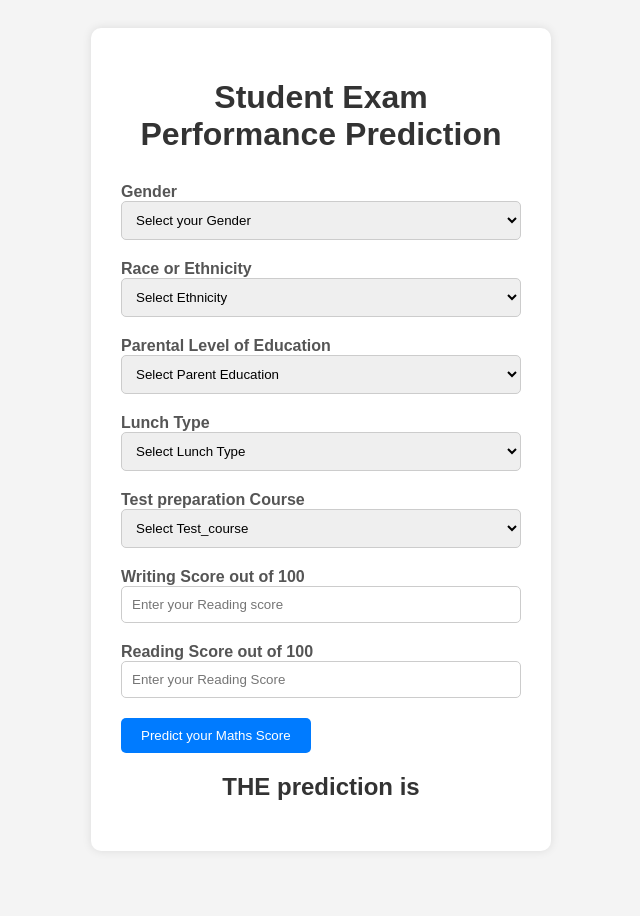
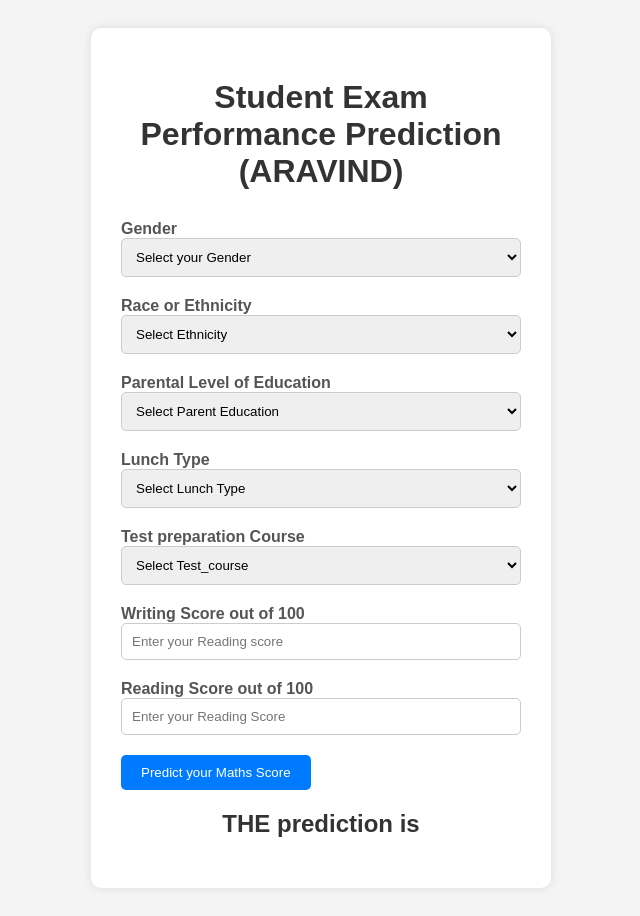
Before and after one commit to aravindvick/mlproject1, a Flask app: page /predictdata in a window 1280 px wide. Shown: the whole page, without its empty margins (319-959 px from the left). Before the commit the page ends 800 px from the top, so only its background shows below. Run offline with Flask 3, Linux system fonts and the light colour scheme.

Commit message:
Update home.html

```diff
--- a/templates/home.html
+++ b/templates/home.html
@@ -72,7 +72,7 @@
 
         <form action="{{ url_for('predict_datapoint')}}" method="post">
             <h1>
-                <legend>Student Exam Performance Prediction</legend>
+                <legend>Student Exam Performance Prediction (ARAVIND)</legend>
             </h1>
             <div class="mb-3">
                 <label class="form-label">Gender</label>
```
